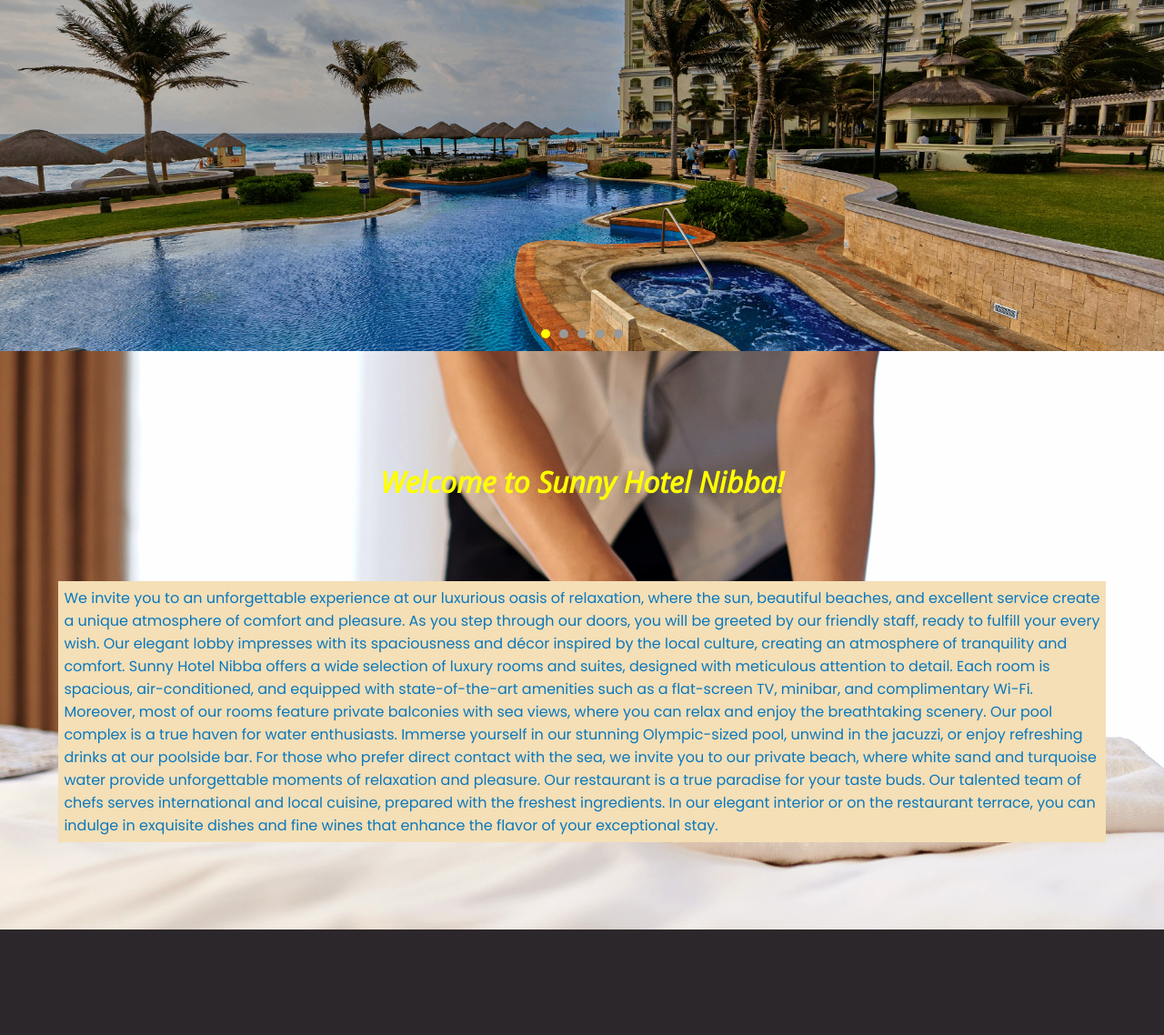
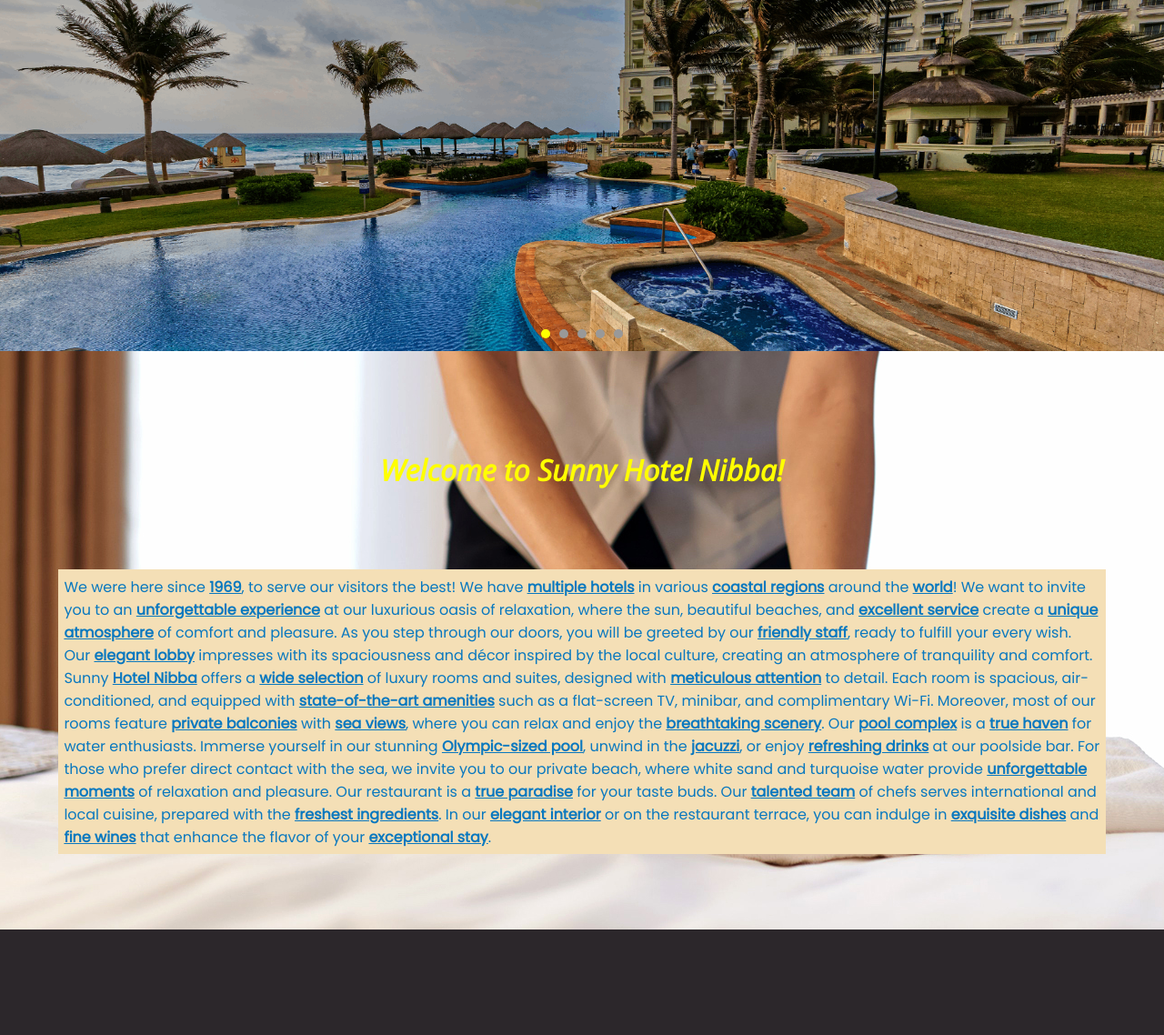
Before and after one commit to jakand979/NibbaHotel, a PHP site: page /NibbaHotel/ in a window 1280 px wide. Shown: the part 65-1203 px from the top of the page at 91% size. Run offline with PHP 8.4, Linux system fonts and the light colour scheme.

Commit message:
Little changes in about us description.

```diff
--- a/index.php
+++ b/index.php
@@ -38,17 +38,18 @@
     </div>
     <div class="about-us">
         <h1>Welcome to Sunny Hotel Nibba!</h1>
-        <span>We invite you to an unforgettable experience at our luxurious oasis of relaxation, where the sun, beautiful beaches, and excellent service create a unique atmosphere of comfort and pleasure.
-            As you step through our doors, you will be greeted by our friendly staff, ready to fulfill your every wish.
-            Our elegant lobby impresses with its spaciousness and décor inspired by the local culture, creating an atmosphere of tranquility and comfort.
-            Sunny Hotel Nibba offers a wide selection of luxury rooms and suites, designed with meticulous attention to detail.
-            Each room is spacious, air-conditioned, and equipped with state-of-the-art amenities such as a flat-screen TV, minibar, and complimentary Wi-Fi.
-            Moreover, most of our rooms feature private balconies with sea views, where you can relax and enjoy the breathtaking scenery.
-            Our pool complex is a true haven for water enthusiasts. Immerse yourself in our stunning Olympic-sized pool, unwind in the jacuzzi, or enjoy refreshing drinks at our poolside bar.
-            For those who prefer direct contact with the sea, we invite you to our private beach, where white sand and turquoise water provide unforgettable moments of relaxation and pleasure.
-            Our restaurant is a true paradise for your taste buds.
-            Our talented team of chefs serves international and local cuisine, prepared with the freshest ingredients.
-            In our elegant interior or on the restaurant terrace, you can indulge in exquisite dishes and fine wines that enhance the flavor of your exceptional stay.</span>
+        <span>We were here since <b><u>1969</u></b>, to serve our visitors the best! We have <b><u>multiple hotels</u></b> in various <b><u>coastal regions</u></b> around the <b><u>world</u></b>!
+            We want to invite you to an <b><u>unforgettable experience</u></b> at our luxurious oasis of relaxation, where the sun, beautiful beaches, and <b><u>excellent service</u></b> create a <b><u>unique atmosphere</u></b> of comfort and pleasure.
+            As you step through our doors, you will be greeted by our <b><u>friendly staff</u></b>, ready to fulfill your every wish.
+            Our <b><u>elegant lobby</u></b> impresses with its spaciousness and décor inspired by the local culture, creating an atmosphere of tranquility and comfort.
+            Sunny <b><u>Hotel Nibba</u></b> offers a <b><u>wide selection</u></b> of luxury rooms and suites, designed with <b><u>meticulous attention</u></b> to detail.
+            Each room is spacious, air-conditioned, and equipped with <b><u>state-of-the-art amenities</u></b> such as a flat-screen TV, minibar, and complimentary Wi-Fi.
+            Moreover, most of our rooms feature <b><u>private balconies</u></b> with <b><u>sea views</u></b>, where you can relax and enjoy the <b><u>breathtaking scenery</u></b>.
+            Our <b><u>pool complex</u></b> is a <b><u>true haven</u></b> for water enthusiasts. Immerse yourself in our stunning <b><u>Olympic-sized pool</u></b>, unwind in the <b><u>jacuzzi</u></b>, or enjoy <b><u>refreshing drinks</u></b> at our poolside bar.
+            For those who prefer direct contact with the sea, we invite you to our private beach, where white sand and turquoise water provide <b><u>unforgettable moments</u></b> of relaxation and pleasure.
+            Our restaurant is a <b><u>true paradise</u></b> for your taste buds.
+            Our <b><u>talented team</u></b> of chefs serves international and local cuisine, prepared with the <b><u>freshest ingredients</u></b>.
+            In our <b><u>elegant interior</u></b> or on the restaurant terrace, you can indulge in <b><u>exquisite dishes</u></b> and <b><u>fine wines</u></b> that enhance the flavor of your <b><u>exceptional stay</u></b>.</span>
     </div>
     <footer>
 
```
